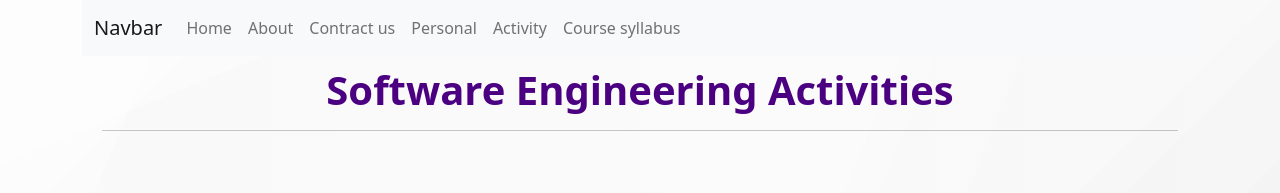
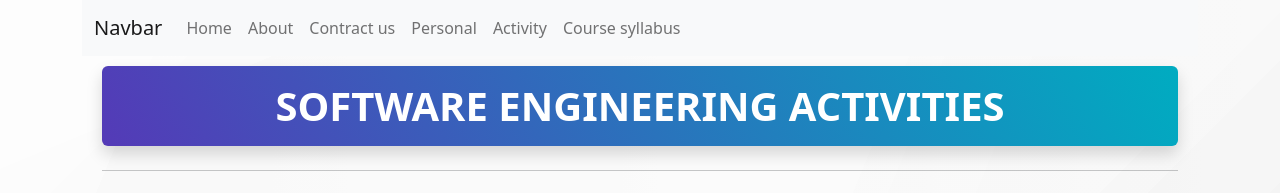
Before and after one commit to swewu/major-website, a Next.js app: page /4 in a window 1280 px wide. Shown: the top 193 px of the page. Built offline with nearby package versions, Linux system fonts and the light colour scheme; grey boxes are pictures that could not be loaded.

Commit message:
lastest2

```diff
--- a/pages/4.js
+++ b/pages/4.js
@@ -9,7 +9,7 @@
 
   }
   return <div>
-    <h1 className="text-center fw-bold" style={{ color: "indigo" }}>Software Engineering Activities</h1>
+    <h1 className="text-center fw-bold shadow p-3 mb-4 bg-white rounded h1  header" style={{ color: "white" }}>Software Engineering Activities</h1>
     <hr />
     <div className="container py-5 ">
       <div className="row">
```
